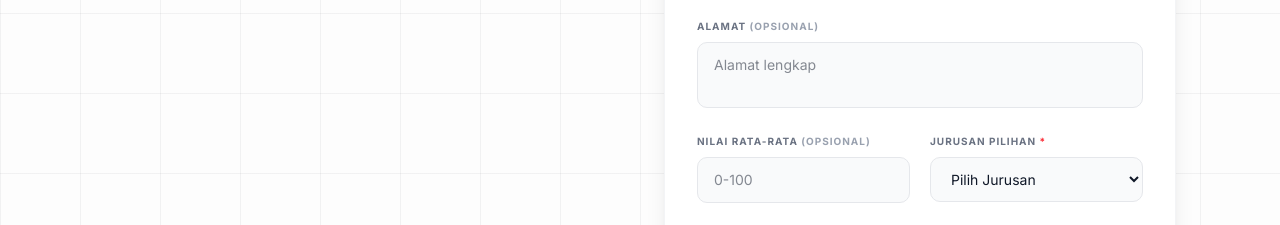
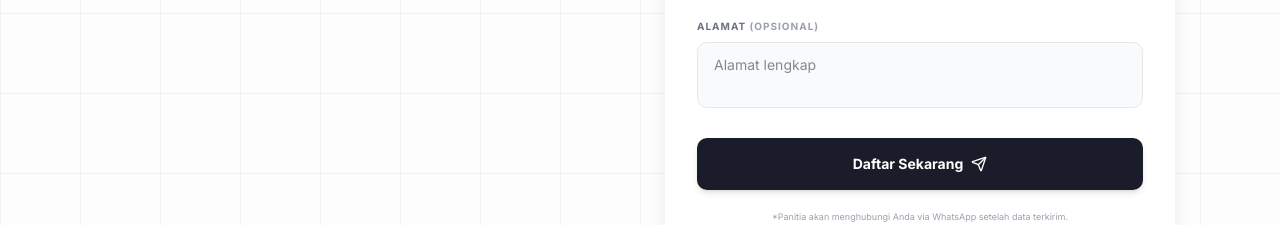
Before and after one commit to Whynode/web-ti, a Next.js app: page /ppdb in a window 1280 px wide. Shown: the part 1202-1427 px from the top of the page. Built offline with nearby package versions, Linux system fonts and the light colour scheme.

Commit message:
refactor: simplify PPDB form by removing redundant fields for better UX

```diff
--- a/src/actions/ppdb.ts
+++ b/src/actions/ppdb.ts
@@ -12,8 +12,6 @@ const ppdbSchema = z.object({
   noWA: z.string().min(10, 'Nomor WA wajib diisi').regex(/^[0-9]+$/, 'Nomor WA harus angka'),
   email: z.string().email('Email tidak valid').optional().or(z.literal('')),
   alamat: z.string().optional(),
-  nilaiRata: z.string().optional(),
-  JurusanPilihan: z.string().min(1, 'Jurusan pilihan wajib diisi'),
 })
 
 export type FormState = {
@@ -31,8 +29,6 @@ export async function daftarPPDB(prevState: FormState, formData: FormData): Prom
     noWA: formData.get('noWA'),
     email: formData.get('email') || undefined,
     alamat: formData.get('alamat') || undefined,
-    nilaiRata: formData.get('nilaiRata') || undefined,
-    JurusanPilihan: formData.get('jurusanPilihan'),
   }
 
   const validated = ppdbSchema.safeParse(rawData)
@@ -56,8 +52,8 @@ export async function daftarPPDB(prevState: FormState, formData: FormData): Prom
         noWA: validated.data.noWA,
         email: validated.data.email,
         alamat: validated.data.alamat,
-        nilaiRata: validated.data.nilaiRata ? parseFloat(validated.data.nilaiRata) : null,
-        JurusanPilihan: validated.data.JurusanPilihan,
+        nilaiRata: null,
+        JurusanPilihan: "Teknik Komputer dan Jaringan",
         status: 'PENDING',
       },
     })
--- a/src/app/admin/ppdb/PPDBTableClient.tsx
+++ b/src/app/admin/ppdb/PPDBTableClient.tsx
@@ -87,7 +87,6 @@ export default function PPDBTableClient({ ppdbList }: Props) {
               <th className="px-4 py-4 text-left text-xs font-semibold text-[#999] uppercase tracking-wider">Nama Lengkap</th>
               <th className="px-4 py-4 text-left text-xs font-semibold text-[#999] uppercase tracking-wider">NISN</th>
               <th className="px-4 py-4 text-left text-xs font-semibold text-[#999] uppercase tracking-wider">Asal Sekolah</th>
-              <th className="px-4 py-4 text-left text-xs font-semibold text-[#999] uppercase tracking-wider">Jurusan</th>
               <th className="px-4 py-4 text-left text-xs font-semibold text-[#999] uppercase tracking-wider">Status</th>
               <th className="px-4 py-4 text-left text-xs font-semibold text-[#999] uppercase tracking-wider">Tanggal Daftar</th>
               <th className="px-4 py-4 text-right text-xs font-semibold text-[#999] uppercase tracking-wider">Aksi</th>
@@ -103,7 +102,6 @@ export default function PPDBTableClient({ ppdbList }: Props) {
                 </td>
                 <td className="px-4 py-4 text-sm text-[#999] font-mono">{ppdb.nisn}</td>
                 <td className="px-4 py-4 text-sm text-[#999]">{ppdb.asalSekolah}</td>
-                <td className="px-4 py-4 text-sm text-[#999]">{ppdb.JurusanPilihan}</td>
                 <td className="px-4 py-4">{getStatusBadge(ppdb.status)}</td>
                 <td className="px-4 py-4 text-sm text-[#666]">
                   {new Date(ppdb.tanggalDaftar).toLocaleDateString("id-ID", {
--- a/src/app/admin/ppdb/page.tsx
+++ b/src/app/admin/ppdb/page.tsx
@@ -5,6 +5,7 @@ import { revalidatePath } from "next/cache";
 export const dynamic = 'force-dynamic';
 import { ClipboardList } from "lucide-react";
 import PPDBTableClient from "./PPDBTableClient";
+import ExportPPDBButton from "@/components/admin/ExportPPDBButton";
 
 async function getPPDB() {
   try {
@@ -30,6 +31,7 @@ export default async function PPDBManagementPage() {
             Kelola data pendaftaran siswa baru
           </p>
         </div>
+        {ppdbList.length > 0 && <ExportPPDBButton data={ppdbList} />}
       </div>
 
       {ppdbList.length === 0 ? (
--- a/src/app/ppdb/page.tsx
+++ b/src/app/ppdb/page.tsx
@@ -209,37 +209,6 @@ export default function PPDB() {
                     />
                   </div>
 
-                  {/* Nilai Rata-rata & Jurusan */}
-                  <div className="grid grid-cols-1 md:grid-cols-2 gap-5">
-                    <div>
-                      <label className="block text-[10px] font-bold text-gray-500 uppercase tracking-widest mb-2">Nilai Rata-rata <span className="text-gray-400">(opsional)</span></label>
-                      <input
-                        type="number"
-                        name="nilaiRata"
-                        step="0.01"
-                        min="0"
-                        max="100"
-                        className="w-full bg-gray-50 border border-gray-200 rounded-[10px] px-4 py-3 text-sm focus:outline-none focus:border-brand-pink-start transition-colors"
-                        placeholder="0-100"
-                      />
-                    </div>
-                    <div>
-                      <label className="block text-[10px] font-bold text-gray-500 uppercase tracking-widest mb-2">Jurusan Pilihan <span className="text-red-500">*</span></label>
-                      <select
-                        name="jurusanPilihan"
-                        required
-                        className="w-full bg-gray-50 border border-gray-200 rounded-[10px] px-4 py-3 text-sm focus:outline-none focus:border-brand-pink-start transition-colors"
-                      >
-                        <option value="">Pilih Jurusan</option>
-                        <option value="Teknik Komputer dan Jaringan">Teknik Komputer dan Jaringan</option>
-                        <option value="Rekayasa Perangkat Lunak">Rekayasa Perangkat Lunak</option>
-                        <option value="Multimedia">Multimedia</option>
-                        <option value="Teknik Ototronik">Teknik Ototronik</option>
-                      </select>
-                      {state.errors?.jurusanPilihan && <p className="text-red-500 text-xs mt-1">{state.errors.jurusanPilihan}</p>}
-                    </div>
-                  </div>
-
                   {/* Submit Button */}
                   <button
                     type="submit"
--- /dev/null
+++ b/src/components/admin/ExportPPDBButton.tsx
@@ -0,0 +1,85 @@
+"use client";
+
+import { Download } from "lucide-react";
+
+type PPDB = {
+  id: string;
+  namaLengkap: string;
+  nisn: string;
+  asalSekolah: string;
+  jenisKelamin: string;
+  noWA: string;
+  email: string | null;
+  alamat: string | null;
+  nilaiRata: number | null;
+  JurusanPilihan: string;
+  status: "PENDING" | "DITERIMA" | "DITOLAK";
+  tanggalDaftar: Date;
+};
+
+type Props = {
+  data: PPDB[];
+};
+
+export default function ExportPPDBButton({ data }: Props) {
+  const handleExport = () => {
+    const headers = [
+      "No",
+      "Nama Lengkap",
+      "NISN",
+      "Asal Sekolah",
+      "Jenis Kelamin",
+      "No WA",
+      "Email",
+      "Alamat",
+      "Status",
+      "Tanggal Daftar",
+    ];
+
+    const rows = data.map((ppdb, index) => [
+      index + 1,
+      ppdb.namaLengkap,
+      ppdb.nisn,
+      ppdb.asalSekolah,
+      ppdb.jenisKelamin,
+      ppdb.noWA,
+      ppdb.email || "-",
+      ppdb.alamat || "-",
+      ppdb.status === "PENDING" ? "Pending" : ppdb.status === "DITERIMA" ? "Diterima" : "Ditolak",
+      new Date(ppdb.tanggalDaftar).toLocaleDateString("id-ID", {
+        day: "numeric",
+        month: "long",
+        year: "numeric",
+      }),
+    ]);
+
+    const csvContent = [
+      headers.join(";"),
+      ...rows.map((row) => row.map((cell) => `"${cell}"`).join(";")),
+    ].join("\n");
+
+    const BOM = "\uFEFF";
+    const blob = new Blob([BOM + csvContent], { type: "text/csv;charset=utf-8;" });
+    const url = URL.createObjectURL(blob);
+    const link = document.createElement("a");
+    link.setAttribute("href", url);
+    link.setAttribute(
+      "download",
+      `data-ppdb-${new Date().toISOString().split("T")[0]}.csv`
+    );
+    document.body.appendChild(link);
+    link.click();
+    document.body.removeChild(link);
+    URL.revokeObjectURL(url);
+  };
+
+  return (
+    <button
+      onClick={handleExport}
+      className="inline-flex items-center gap-2 px-4 py-2.5 bg-green-600 hover:bg-green-700 text-white font-medium text-sm rounded-md transition-colors"
+    >
+      <Download className="w-4 h-4" />
+      Export CSV
+    </button>
+  );
+}
```
